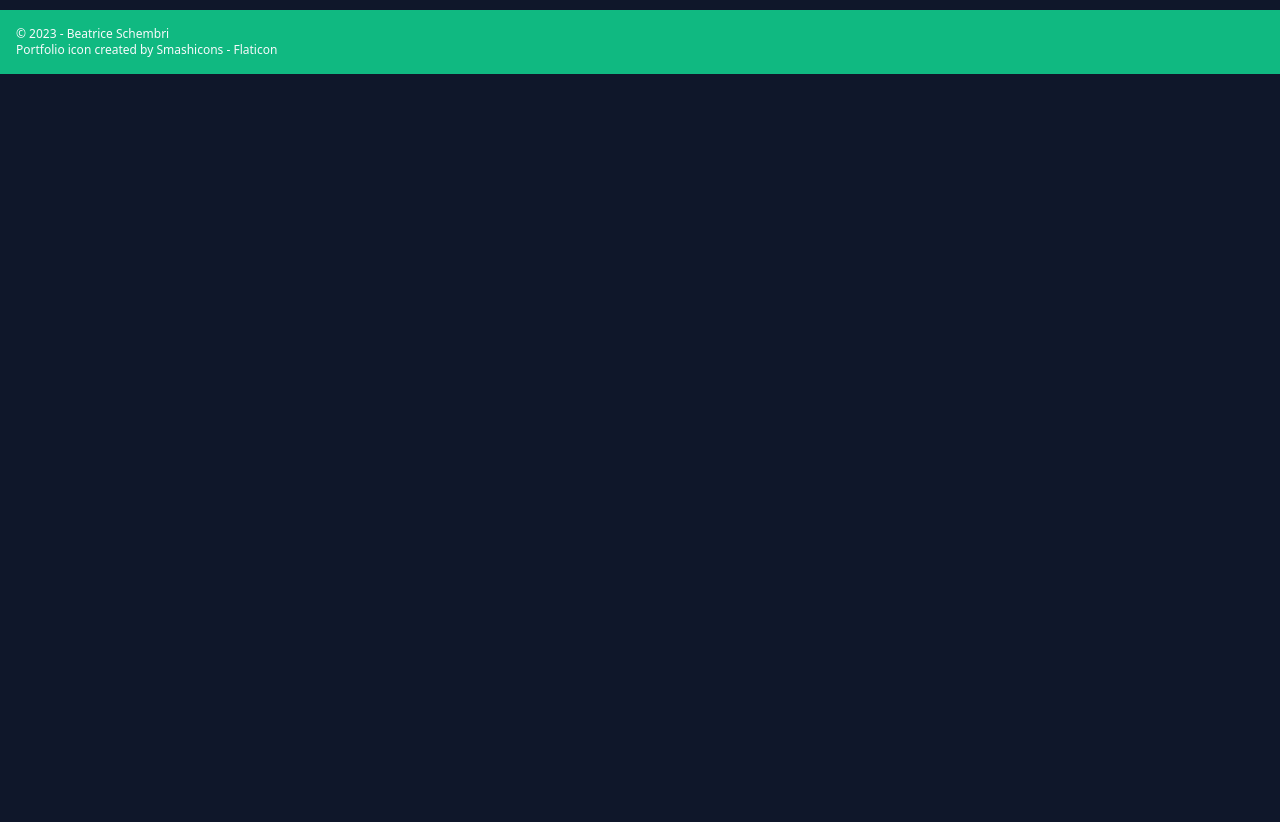
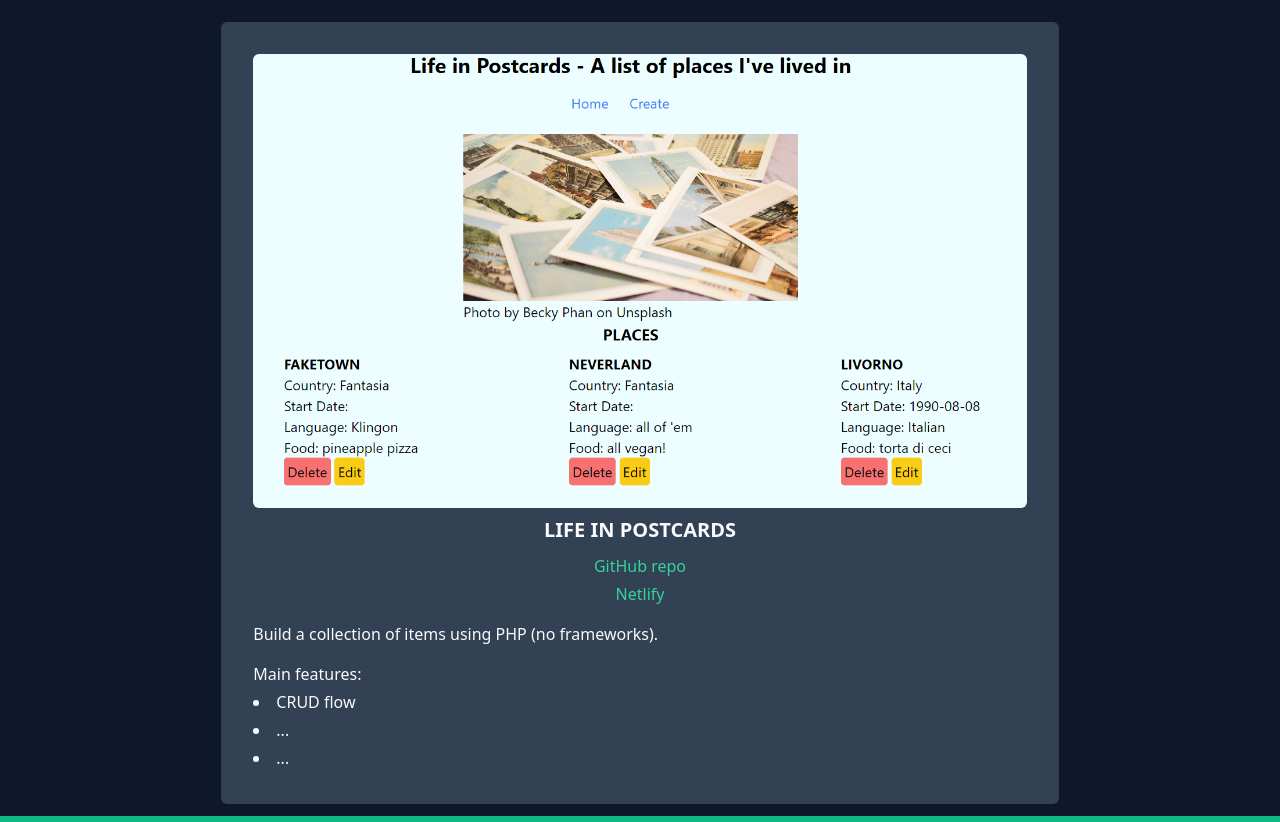
Before and after one commit to BiceSchembri/portfolio, a plain HTML site: page index.html in a window 1280 px wide. Shown: the part 2881-3703 px from the top of the page. Before the commit the page ends 2955 px from the top, so only its background shows below. Drawn offline with nearby package versions, Linux system fonts and the light colour scheme.

Commit message:
Fix stylesheet bug

```diff
--- a/index.html
+++ b/index.html
@@ -127,7 +127,7 @@
                     <img src="./assets/projects/borrow-a-shiver.png" class="rounded-md">
                     <h3 class="uppercase font-semibold text-xl text-center py-2">Book a Shiver - Laravel</h3>
                     <a href="" class="text-emerald-400 hover:underline text-center">GitHub repo</a>
-                    <!-- <a href="">Netlify</a> -->
+                    <!-- <a href="" class="text-emerald-400 hover:underline text-center">Netlify</a> -->
                     <p class="my-3">Laravel application connecting to a database to display a list of books and authors.
                         Users can register to post comments. Items can be created and updated by the admin using forms.
                     </p>
@@ -161,6 +161,36 @@
                 </div>
             </article>
 
+            <article class="flex p-3 justify-center items-center">
+                <div class="bg-slate-700 rounded-md p-8 w-full sm:w-2/3 flex flex-col leading-7">
+                    <img src="./assets/projects/life-in-postcards.png" class="rounded-md" alt="">
+                    <h3 class="uppercase font-semibold text-xl text-center py-2">Life in Postcards</h3>
+                    <a href="" class="text-emerald-400 hover:underline text-center">GitHub repo</a>
+                    <a href="" class="text-emerald-400 hover:underline text-center">Netlify</a>
+                    <p class="my-3">Build a collection of items using PHP (no frameworks).</p>
+                    <ul class="list-disc list-inside">Main features:
+                        <li>CRUD flow</li>
+                        <li>...</li>
+                        <li>...</li>
+                    </ul>
+                </div>
+            </article>
+
+            <!-- <article class="flex p-3 justify-center items-center">
+                <div class="bg-slate-700 rounded-md p-8 w-full sm:w-2/3 flex flex-col leading-7">
+                    <img src="" class="rounded-md" alt="web page showing a collection of books">
+                    <h3 class="uppercase font-semibold text-xl text-center py-2">Collection Project</h3>
+                    <a href="" class="text-emerald-400 hover:underline text-center">GitHub repo</a>
+                    <a href="" class="text-emerald-400 hover:underline text-center">Netlify</a>
+                    <p class="my-3">Build a collection of items in JavaScript.</p>
+                    <ul class="list-disc list-inside">Main features:
+                        <li>JavaScript arrays and objects</li>
+                        <li>DOM manipulation</li>
+                        <li>Responsive design in HTML and CSS, without frameworks</li>
+                    </ul>
+                </div>
+            </article> -->
+
         </div>
         <!-- End of flex container for cards -->
     </main>
```
